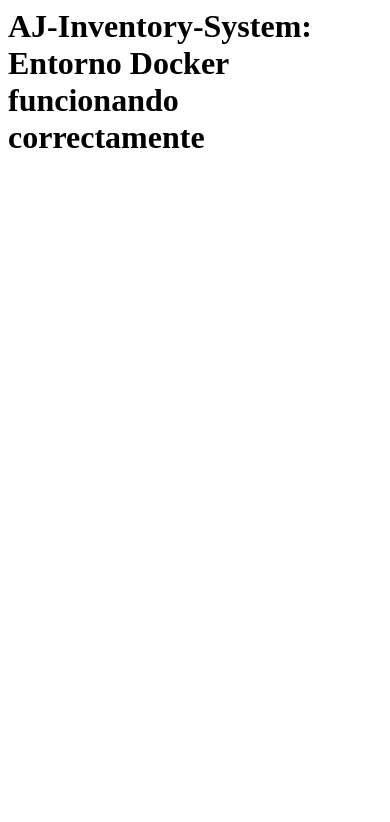
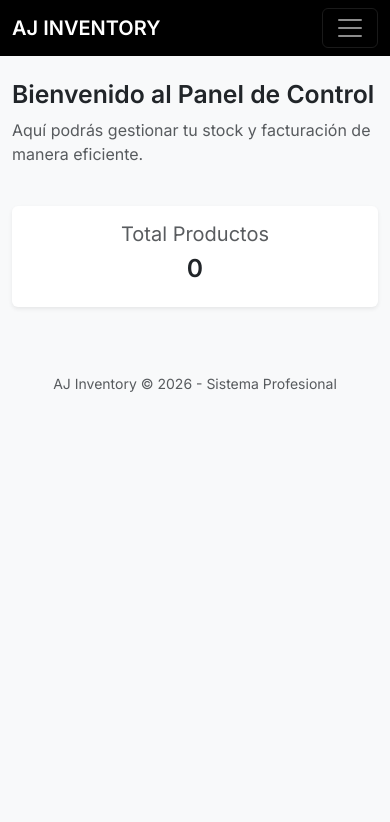
Before and after one commit to andrusilgadoladeuth-gif/AJ-Inventory-System, a PHP site: page / in a window 390 px wide. Shown: the top 822 px of the page. Run offline with PHP 8.4, Linux system fonts and the light colour scheme.

Commit message:
Fix: Configuración de extensiones PDO MySQL en Dockerfile

```diff
--- a/docker-compose.yml
+++ b/docker-compose.yml
@@ -3,7 +3,7 @@ version: '3.8'
 services:
   # Servidor Web y PHP
   web:
-    image: php:8.2-apache
+    build: .  # <--- Esto le dice que use el Dockerfile de esta carpeta
     container_name: aj_inventory_web
     ports:
       - "8085:80"
--- /dev/null
+++ b/src/db.php
@@ -0,0 +1,21 @@
+<?php
+$host = 'db'; // Nombre del servicio en docker-compose
+$db   = 'inventory_db';
+$user = 'dev_user';
+$pass = 'dev_password';
+$charset = 'utf8mb4';
+
+$dsn = "mysql:host=$host;dbname=$db;charset=$charset";
+$options = [
+    PDO::ATTR_ERRMODE            => PDO::ERRMODE_EXCEPTION,
+    PDO::ATTR_DEFAULT_FETCH_MODE => PDO::FETCH_ASSOC,
+    PDO::ATTR_EMULATE_PREPARES   => false,
+];
+
+try {
+     $pdo = new PDO($dsn, $user, $pass, $options);
+     // echo "Conexión exitosa"; // Descomenta para probar
+} catch (\PDOException $e) {
+     throw new \PDOException($e->getMessage(), (int)$e->getCode());
+}
+?>
--- /dev/null
+++ b/src/footer.php
@@ -0,0 +1,6 @@
+</div> <footer class="text-center mt-5 py-3 text-muted">
+        <small>AJ Inventory &copy; 2026 - Sistema Profesional</small>
+    </footer>
+    <script src="https://cdn.jsdelivr.net/npm/bootstrap@5.3.0/dist/js/bootstrap.bundle.min.js"></script>
+</body>
+</html>
--- /dev/null
+++ b/src/header.php
@@ -0,0 +1,34 @@
+<!DOCTYPE html>
+<html lang="es">
+<head>
+    <meta charset="UTF-8">
+    <meta name="viewport" content="width=device-width, initial-scale=1.0">
+    <title>AJ Inventory - Dashboard</title>
+    <link href="https://cdn.jsdelivr.net/npm/bootstrap@5.3.0/dist/css/bootstrap.min.css" rel="stylesheet">
+    <link href="https://fonts.googleapis.com/css2?family=Inter:wght@400;600&display=swap" rel="stylesheet">
+    <style>
+        body { font-family: 'Inter', sans-serif; background-color: #f8f9fa; }
+        .navbar { background-color: #000 !important; }
+        .sidebar { height: 100vh; background: #fff; border-right: 1px solid #dee2e6; }
+    </style>
+</head>
+<body>
+
+<nav class="navbar navbar-expand-lg navbar-dark mb-4">
+  <div class="container-fluid">
+    <a class="navbar-brand fw-bold" href="index.php">AJ INVENTORY</a>
+    <button class="navbar-toggler" type="button" data-bs-toggle="collapse" data-bs-target="#navbarNav">
+      <span class="navbar-toggler-icon"></span>
+    </button>
+    <div class="collapse navbar-collapse" id="navbarNav">
+      <ul class="navbar-nav">
+        <li class="nav-item"><a class="nav-link" href="index.php">Dashboard</a></li>
+        <li class="nav-item"><a class="nav-link" href="products.php">Productos</a></li>
+        <li class="nav-item"><a class="nav-link" href="categories.php">Categorías</a></li>
+        <li class="nav-item"><a class="nav-link text-warning" href="sales.php fw-bold">Nueva Venta</a></li>
+      </ul>
+    </div>
+  </div>
+</nav>
+
+<div class="container">
--- a/src/index.php
+++ b/src/index.php
@@ -1 +1,24 @@
-<?php echo "<h1>AJ-Inventory-System: Entorno Docker funcionando correctamente</h1>"; ?>
+<?php
+require_once 'db.php';
+include 'header.php';
+?>
+
+<div class="row">
+    <div class="col-md-12">
+        <h2 class="fw-bold">Bienvenido al Panel de Control</h2>
+        <p class="text-muted">Aquí podrás gestionar tu stock y facturación de manera eficiente.</p>
+    </div>
+</div>
+
+<div class="row mt-4">
+    <div class="col-md-4">
+        <div class="card shadow-sm border-0">
+            <div class="card-body text-center">
+                <h5 class="card-title text-muted">Total Productos</h5>
+                <h2 class="fw-bold">0</h2>
+            </div>
+        </div>
+    </div>
+    </div>
+
+<?php include 'footer.php'; ?>
```
Also changed, not shown: 1 other file.
